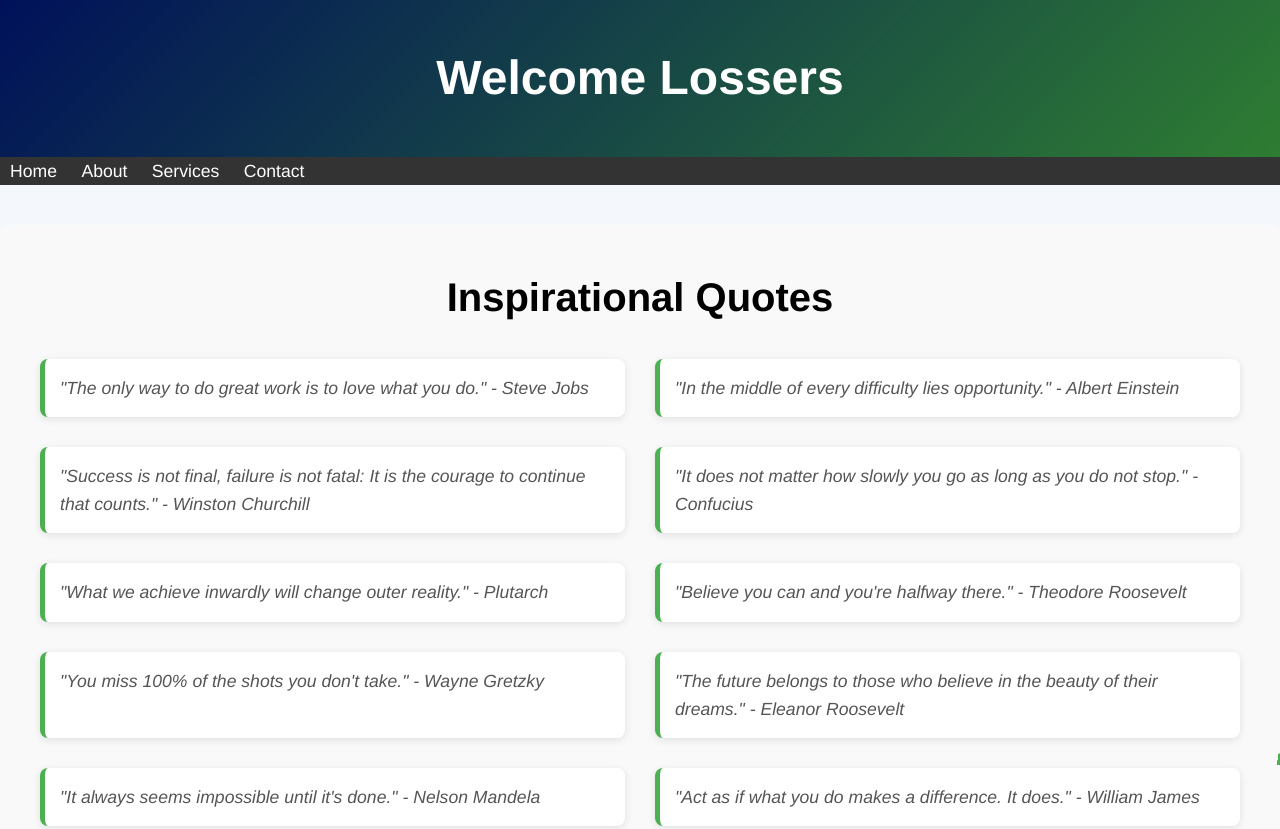
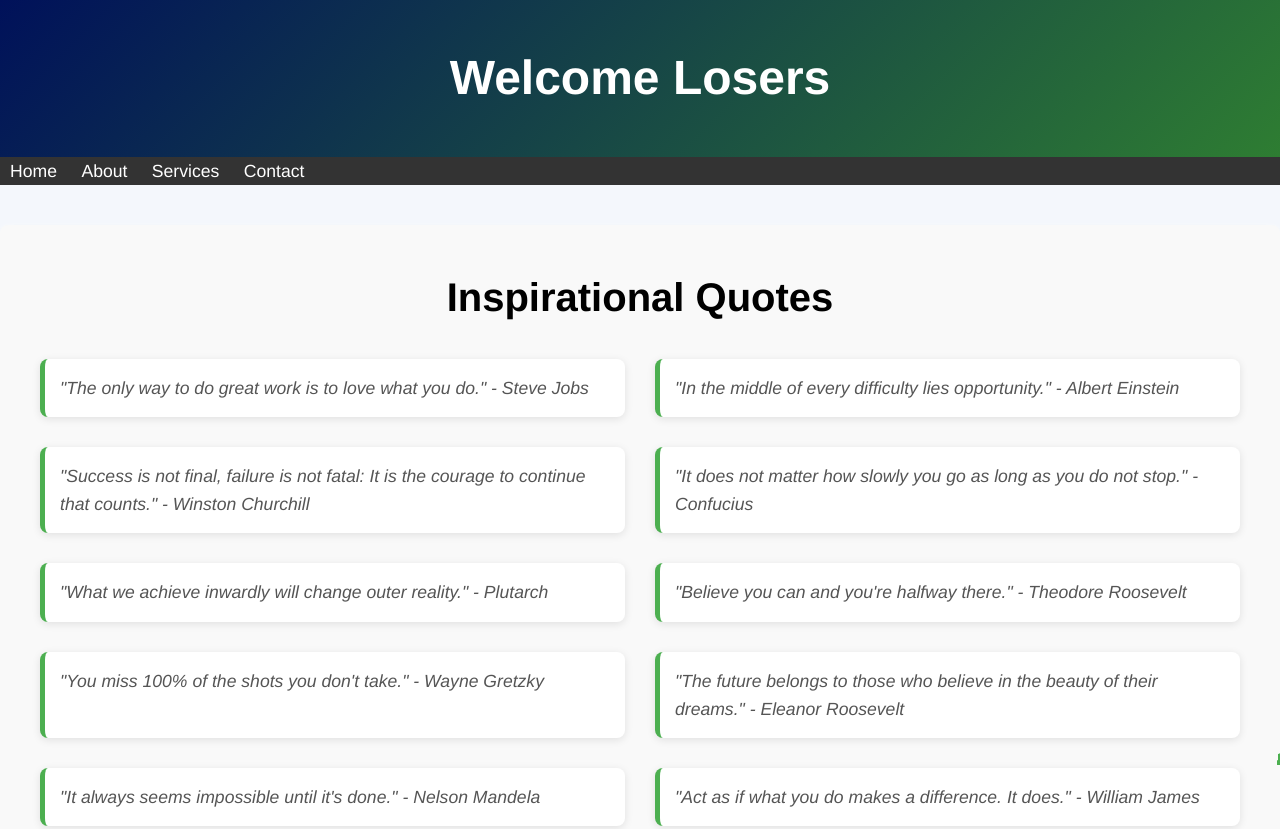
Before and after one commit to thebhagirathi/home, a plain HTML site: page index.html in a window 1280 px wide. Shown: the top 829 px of the page. Drawn offline with Linux system fonts and the light colour scheme.

Commit message:
Update index.html

```diff
--- a/index.html
+++ b/index.html
@@ -9,7 +9,7 @@
 <body>
 
     <header>
-        <h1>Welcome Lossers</h1>
+        <h1>Welcome Losers</h1>
     </header>
 
     <nav>
```
